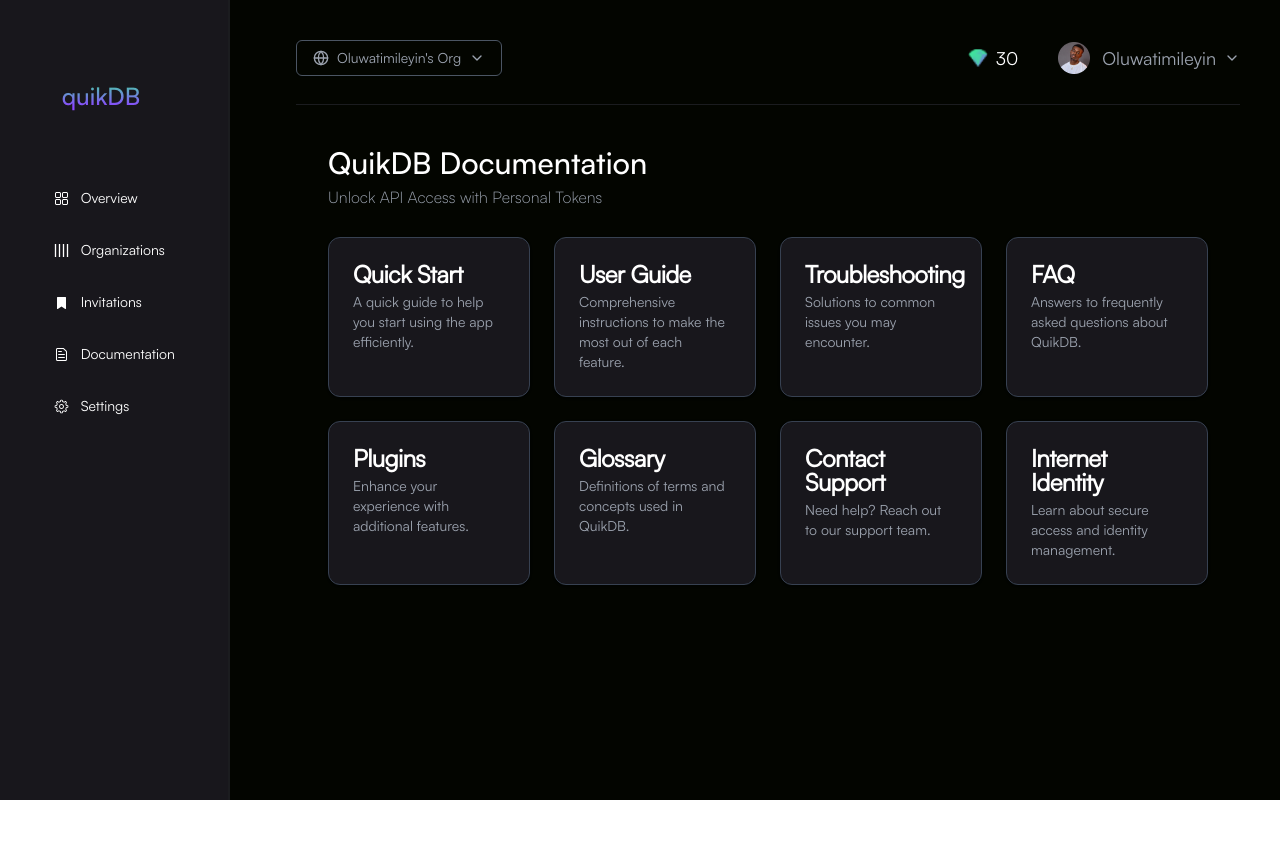
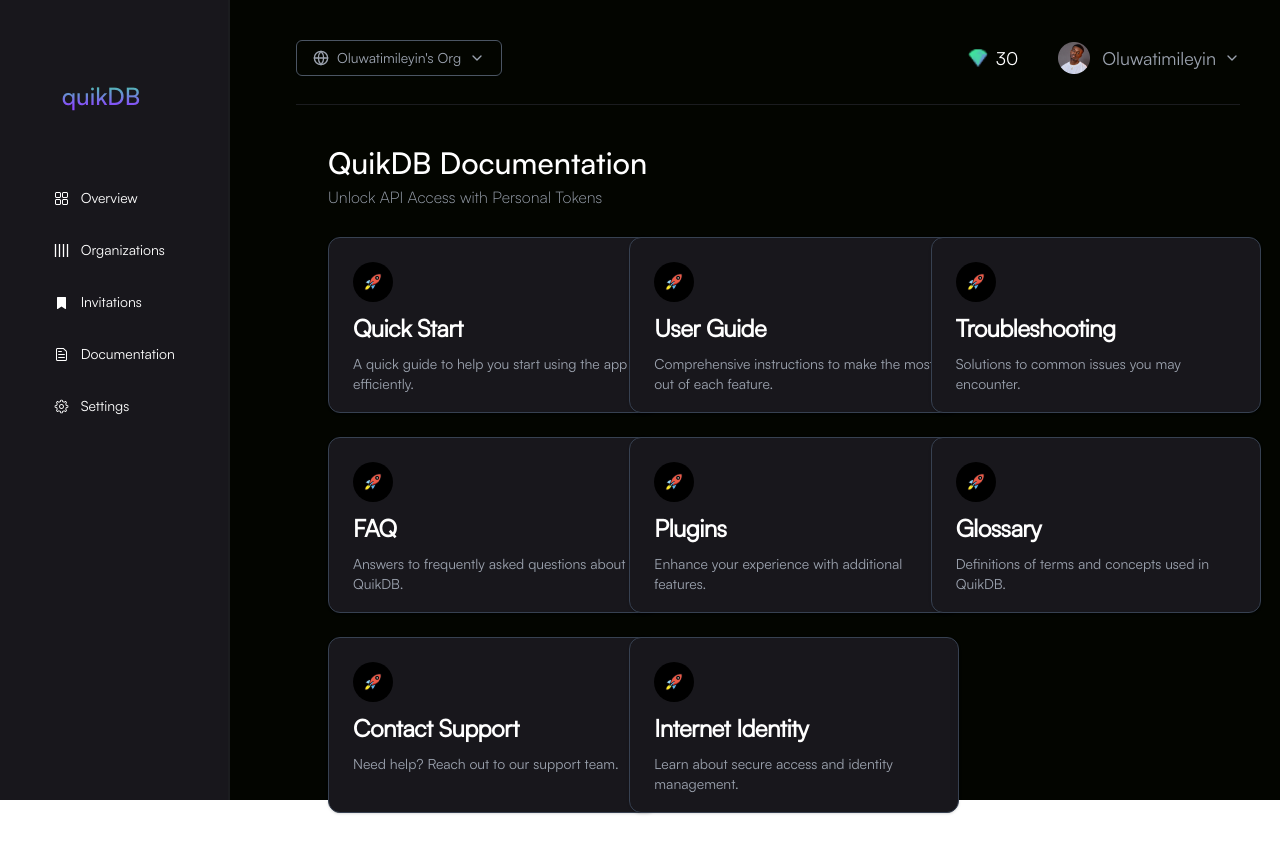
Before and after one commit to quikdb/quikdb-app-beta, a React (Vite) app in the folder src/app_frontend/: page /organizations/documentation in a window 1280 px wide. Before the commit the page ends 800 px from the top, so only its background shows below. Built offline with nearby package versions, Linux system fonts and the light colour scheme.

Commit message:
changes to documentation.tsx

```diff
--- a/src/app_frontend/src/pages/organization/Documentation.tsx
+++ b/src/app_frontend/src/pages/organization/Documentation.tsx
@@ -1,37 +1,36 @@
-import { Card, CardHeader, CardTitle, CardDescription } from "@/components/ui/card";
+import { Card, CardHeader, CardTitle, CardDescription } from '@/components/ui/card';
 
 const Documentation = () => {
   // Data for the cards
   const cards = [
-    { title: "Quick Start", description: "A quick guide to help you start using the app efficiently." },
-    { title: "User Guide", description: "Comprehensive instructions to make the most out of each feature." },
-    { title: "Troubleshooting", description: "Solutions to common issues you may encounter." },
-    { title: "FAQ", description: "Answers to frequently asked questions about QuikDB." },
-    { title: "Plugins", description: "Enhance your experience with additional features." },
-    { title: "Glossary", description: "Definitions of terms and concepts used in QuikDB." },
-    { title: "Contact Support", description: "Need help? Reach out to our support team." },
-    { title: "Internet Identity", description: "Learn about secure access and identity management." },
+    { title: 'Quick Start', description: 'A quick guide to help you start using the app efficiently.' },
+    { title: 'User Guide', description: 'Comprehensive instructions to make the most out of each feature.' },
+    { title: 'Troubleshooting', description: 'Solutions to common issues you may encounter.' },
+    { title: 'FAQ', description: 'Answers to frequently asked questions about QuikDB.' },
+    { title: 'Plugins', description: 'Enhance your experience with additional features.' },
+    { title: 'Glossary', description: 'Definitions of terms and concepts used in QuikDB.' },
+    { title: 'Contact Support', description: 'Need help? Reach out to our support team.' },
+    { title: 'Internet Identity', description: 'Learn about secure access and identity management.' },
   ];
 
   return (
-    <div className="mt-10 px-4 lg:px-8">
+    <div className='mt-10 px-4 lg:px-8'>
       {/* Header Section */}
-      <div className="flex flex-col gap-1">
-        <p className="font-satoshi_medium text-3xl">QuikDB Documentation</p>
-        <p className="font-satoshi_light text-base text-gray-400">
-          Unlock API Access with Personal Tokens
-        </p>
+      <div className='flex flex-col gap-1'>
+        <p className='font-satoshi_medium text-3xl'>QuikDB Documentation</p>
+        <p className='font-satoshi_light text-base text-gray-400'>Unlock API Access with Personal Tokens</p>
       </div>
 
       {/* Cards Grid */}
-      <div className="grid grid-cols-1 sm:grid-cols-2 lg:grid-cols-3 xl:grid-cols-4 gap-6 mt-7">
+      <div className='grid grid-cols-1 sm:grid-cols-2 lg:grid-cols-3 xl:grid-cols-3 gap-6 mt-7'>
         {cards.map((card, index) => (
-          <Card key={index} className="bg-blackoff border border-gray-700">
-            <CardHeader>
-              <CardTitle className="text-white">{card.title}</CardTitle>
-              <CardDescription className="text-gray-400">
-                {card.description}
-              </CardDescription>
+          <Card key={index} className='bg-blackoff border border-gray-700 w-[330px] h-[176px]'>
+            <CardHeader className='flex gap-2'>
+              <div className='rounded-full bg-black w-[40px] h-[40px] flex justify-center items-center'>
+                <img src='/images/rocket.png' alt='rocket' className='w-[24px] h-[24px]' />
+              </div>
+              <CardTitle className='text-white'>{card.title}</CardTitle>
+              <CardDescription className='text-gray-400'>{card.description}</CardDescription>
             </CardHeader>
           </Card>
         ))}
```
Also changed, not shown: src/app_frontend/public/images/rocket.png (added).
